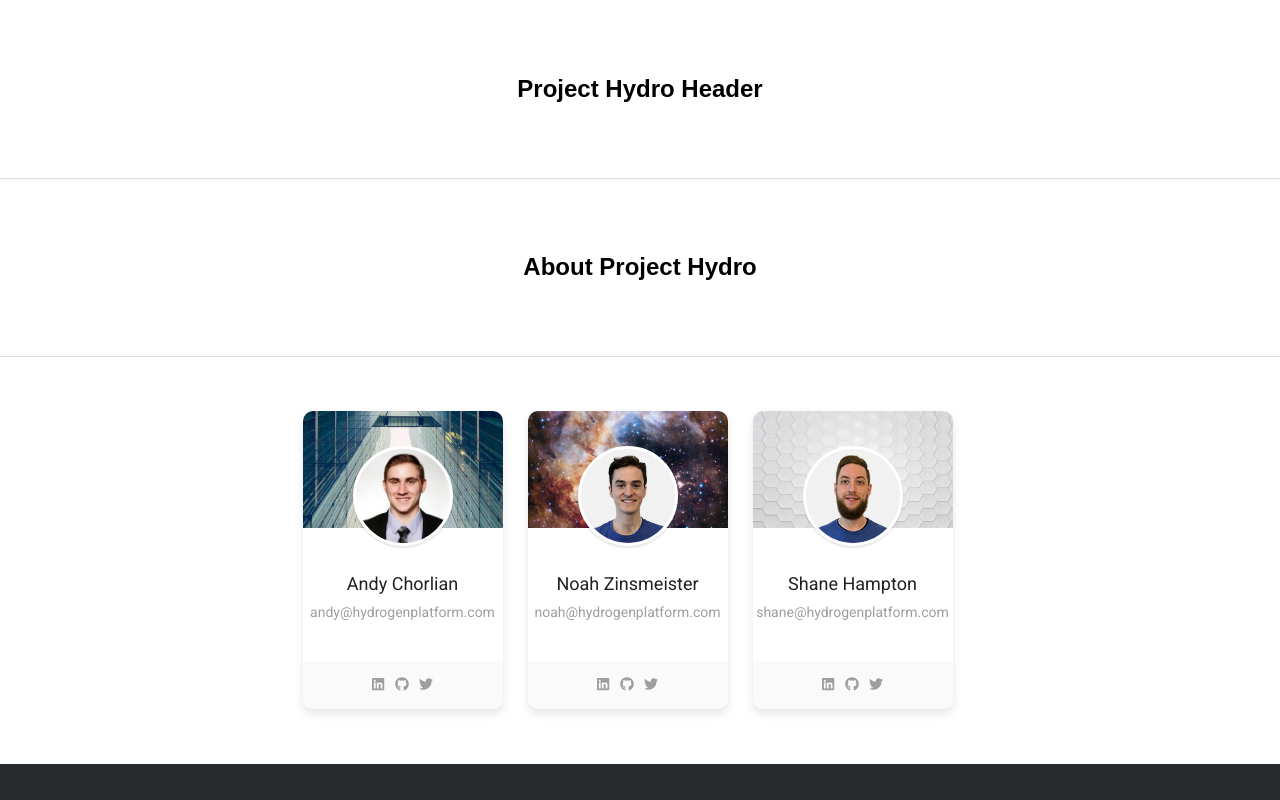
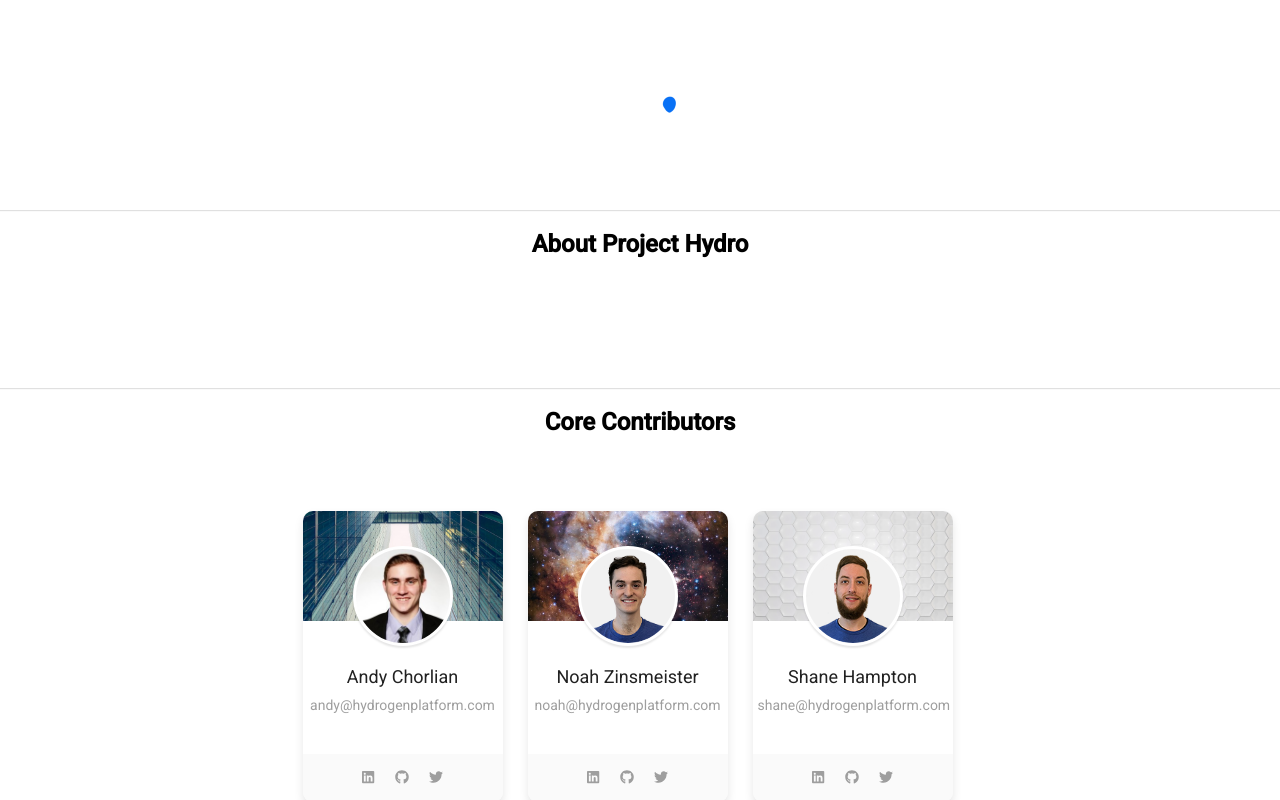
Before and after one commit to hydrogen-dev/projecthydro.org, a React (Create React App) app: page / in a window 1280 px wide. Shown: the top 800 px of the page. Built offline with nearby package versions, Linux system fonts and the light colour scheme; the HTML template or start-up script is replaced by a standard one.

Commit message:
clean up

```diff
--- a/src/App.js
+++ b/src/App.js
@@ -30,16 +30,17 @@ class App extends Component {
   render() {
     return (
       <div style={mainStyles}>
-        <section class="sections">
-          <h2>Project Hydro Header</h2>
+        <section className="sections">
+          <img src={`${process.env.PUBLIC_URL}/logo.gif`} alt="Project Hydro Logo" height="100" width="100" />
         </section>
 
-        <section class="sections">
-          <h2>About Project Hydro</h2>
+        <h2 style={{width: "100%", textAlign: "center"}}>About Project Hydro</h2>
+        <section className="sections">
         </section>
 
-        <section class="sections">
-          <div style={headerStyles} id="cards">
+        <h2 style={{width: "100%", textAlign: "center"}}>Core Contributors</h2>
+        <section className="sections">
+          <div style={{...headerStyles, flex: 1}} id="cards">
             <Profile
               name = "Andy Chorlian"
               linkedIn="https://www.linkedin.com/in/achorlia/"
--- a/src/profiles/Profile.css
+++ b/src/profiles/Profile.css
@@ -22,12 +22,12 @@
 	}
 
 	.card:hover{
-		margin-top: -25px;
+		margin-top: -15px;
 		box-shadow: 0 15px 20px rgba(0,0,0,0.1);
 	}
 
 .card_Banner{
-	height: 117px;
+	height: 110px;
 	width: inherit;
 	padding-top: 35px;
 	background-color: #FAFAFA;
@@ -63,7 +63,7 @@ h3, a, i{
 
 	a{
 		display: block;
-		padding: 5px 0px;
+		padding: 5px 5px;
 		font-size: 14px;
 		color: #9E9E9E;
 		text-decoration: none;
```
Also changed, not shown: src/footer.js (+7 -10 lines), src/profiles/profile.js (+10 -4 lines), public/logo.gif, 1 other file (tests, documents, lock files or other folders).
